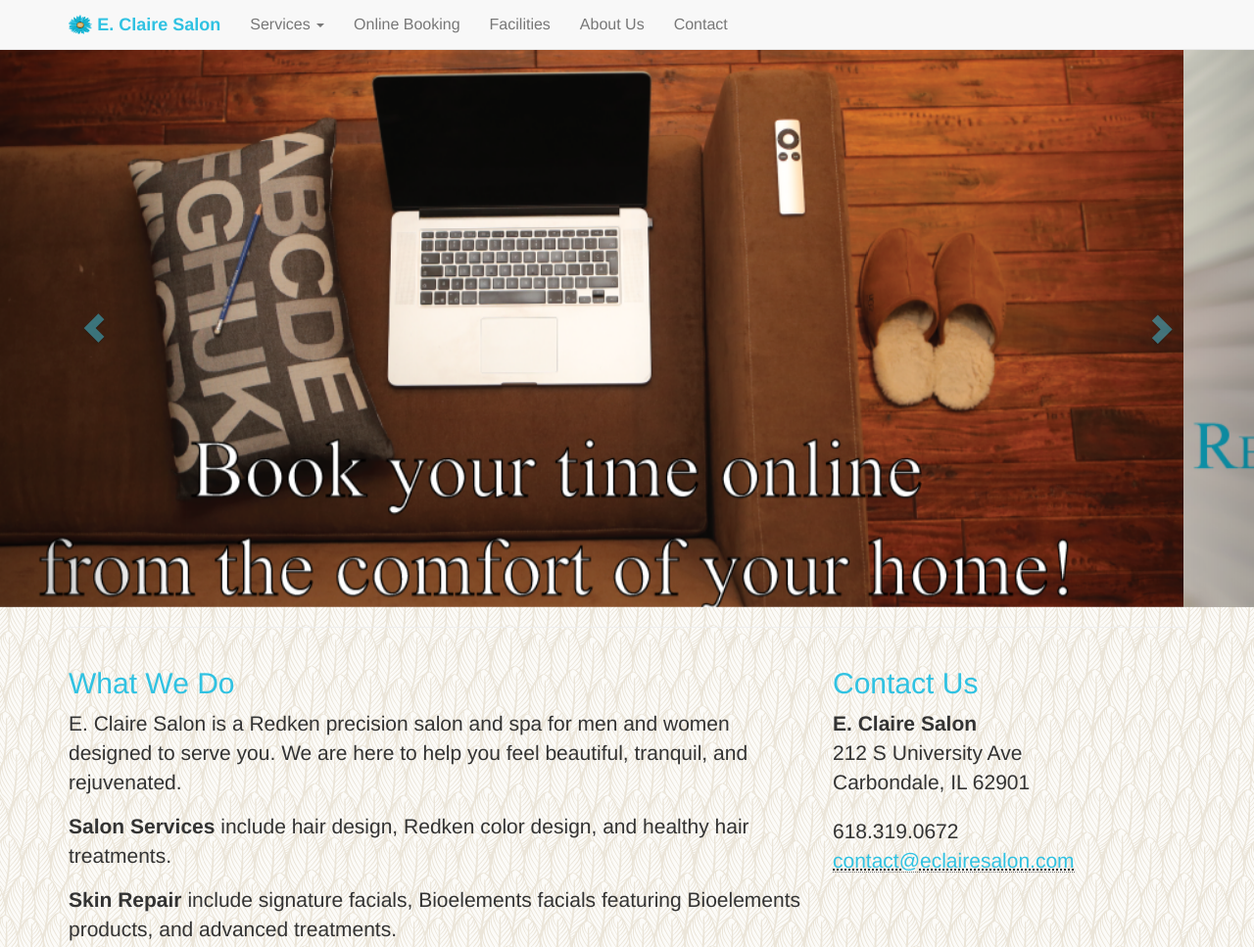
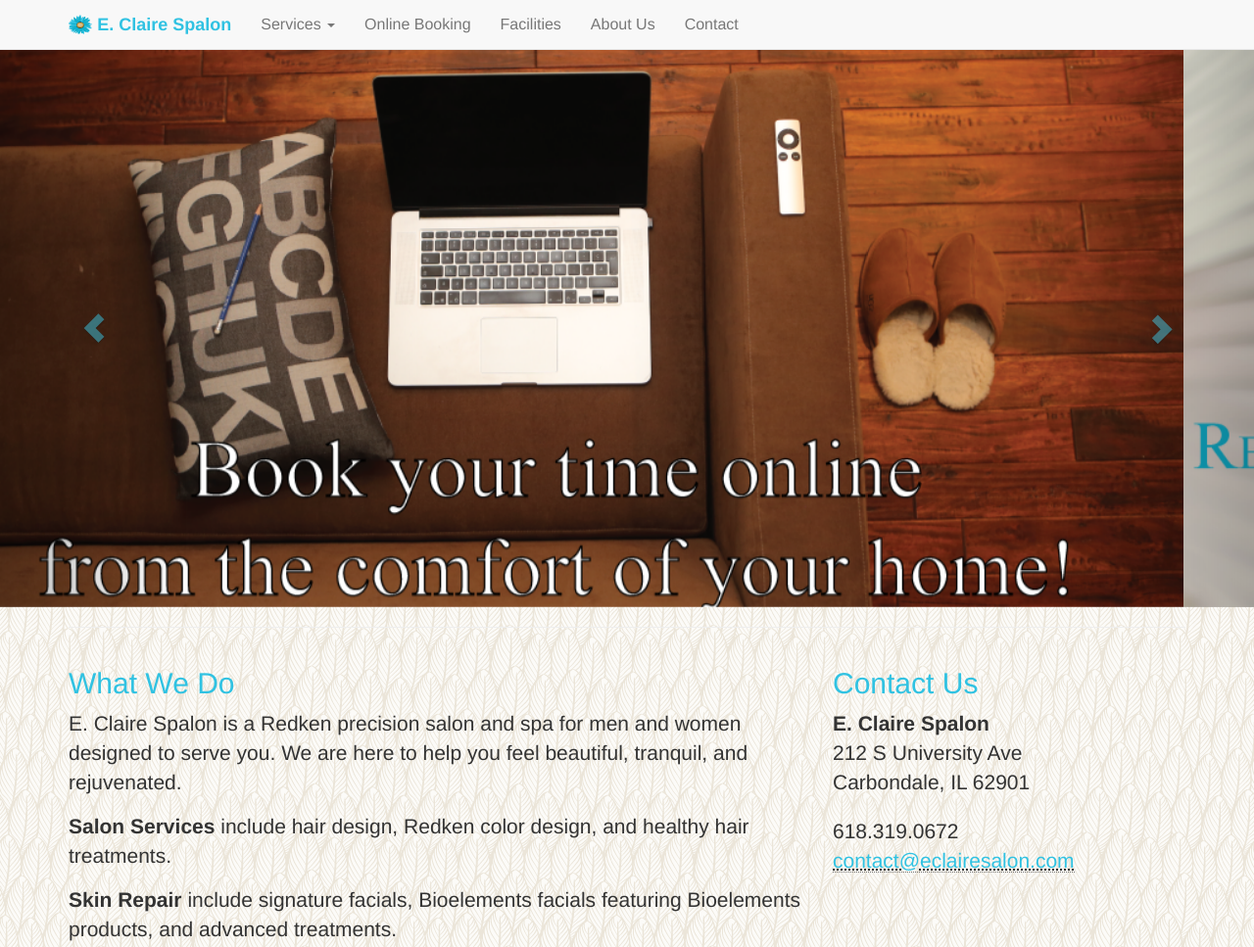
Before and after one commit to eclairesalon/eclairesalon, a plain HTML site: page website/index.html in a window 1280 px wide. Shown: the top 967 px of the page at 98% size. Drawn offline with nearby package versions, Linux system fonts and the light colour scheme.

Commit message:
Change salon to spalon

```diff
--- a/website/index.html
+++ b/website/index.html
@@ -5,7 +5,7 @@
     <meta charset="utf-8">
     <meta http-equiv="X-UA-Compatible" content="IE=edge">
     <meta name="viewport" content="width=device-width, initial-scale=1">
-    <meta name="description" content="E. Claire Salon in Carbondale, IL is a Redken precision salon and spa designed to serve you.">
+    <meta name="description" content="E. Claire Spalon in Carbondale, IL is a Redken precision salon and spa designed to serve you.">
     <meta name="keywords" content="Redken, Carbondale, Southern Illinois, hairstylists, stylists, haircare, haircare products, hair color, haircolor, shampoos, conditioners, styling, styling products, hairspray, salon products, salons, salon finder, redkin, beauty products, hair salons, Redken Exchange, fashion">
     <meta name="google-site-verification" content="YyHmkLefQEh1Ig0ME-knCyJQfwvwHUAG-vem0Ui1PEM" />
     <!-- Favicons -->
@@ -27,7 +27,7 @@
 	<meta name="msapplication-TileImage" content="/images/favicon/mstile-144x144.png">
 	<meta name="msapplication-config" content="/images/favicon/browserconfig.xml">
 
-    <title>E. Claire Salon</title>
+    <title>E. Claire Spalon</title>
 
     <!-- Bootstrap core CSS -->
     <link href="/css/bootstrap.min.css" rel="stylesheet">
@@ -58,7 +58,7 @@
             <span class="icon-bar"></span>
             <span class="icon-bar"></span>
           </button>
-	  <a class="navbar-brand" href="/index.html"><img src="/images/EClaire.png" style="float: left; height: 100%; vertical-align: center;">&nbsp;E. Claire Salon</a>
+	  <a class="navbar-brand" href="/index.html"><img src="/images/EClaire.png" style="float: left; height: 100%; vertical-align: center;">&nbsp;E. Claire Spalon</a>
         </div>
         <div id="navbar" class="navbar-collapse collapse">
           <ul class="nav navbar-nav">
@@ -125,7 +125,7 @@
         <div class="row">
             <div class="col-sm-8">
                 <h2>What We Do</h2>
-                <p>E. Claire Salon is a Redken precision salon and spa for men and women designed to serve you. We are here to help you feel beautiful, tranquil, and rejuvenated.</p>
+                <p>E. Claire Spalon is a Redken precision salon and spa for men and women designed to serve you. We are here to help you feel beautiful, tranquil, and rejuvenated.</p>
 		<p><strong>Salon Services</strong> include hair design, Redken color design, and healthy hair treatments.</p>
 		<p><strong>Skin Repair</strong> include signature facials, Bioelements facials featuring Bioelements products, and advanced treatments.</p>
 		<p><strong>Body Repair</strong> feature various modalities (spa massage, deep tissue work, craniosacral massage, and myofascial release) and add-ons such as hot stones or Thai reflexology.</p>
@@ -137,7 +137,7 @@
             <div class="col-sm-4">
                 <h2>Contact Us</h2>
                 <address>
-			<p><strong>E. Claire Salon</strong>
+			<p><strong>E. Claire Spalon</strong>
                     <br>212 S University Ave
                     <br>Carbondale, IL 62901
 		    <br></p>
@@ -160,7 +160,7 @@
   <div class="social pinterest"><a href="http://www.pinterest.com/eclairesalon/" class="fa solo fa-pinterest" target="_blank"></a></div>
 </div>
 
-   <div span="6" align="center" style="color: #666;">E. Claire Salon&#160;&#160;&#160;&#160;&#x7c;&#160;&#160;&#160;&#160;618.319.0672<div span="6">212 S University Ave in Carbondale<div span="12">&#160;&copy; 2013 E. Claire Salon. All Rights Reserved.</div></div></div>
+   <div span="6" align="center" style="color: #666;">E. Claire Spalon&#160;&#160;&#160;&#160;&#x7c;&#160;&#160;&#160;&#160;618.319.0672<div span="6">212 S University Ave in Carbondale<div span="12">&#160;&copy; 2013 E. Claire Spalon. All Rights Reserved.</div></div></div>
 
 
     <!-- Bootstrap core JavaScript
```
